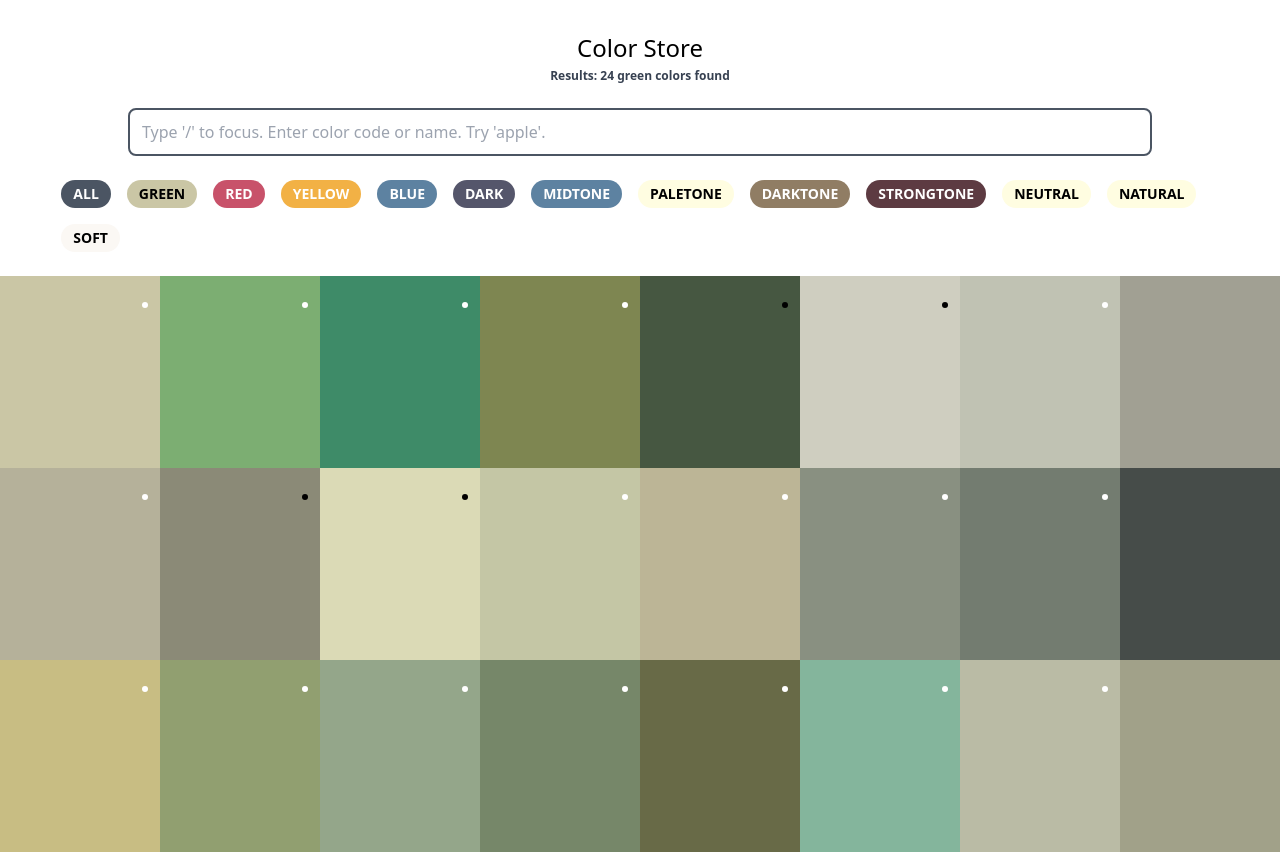
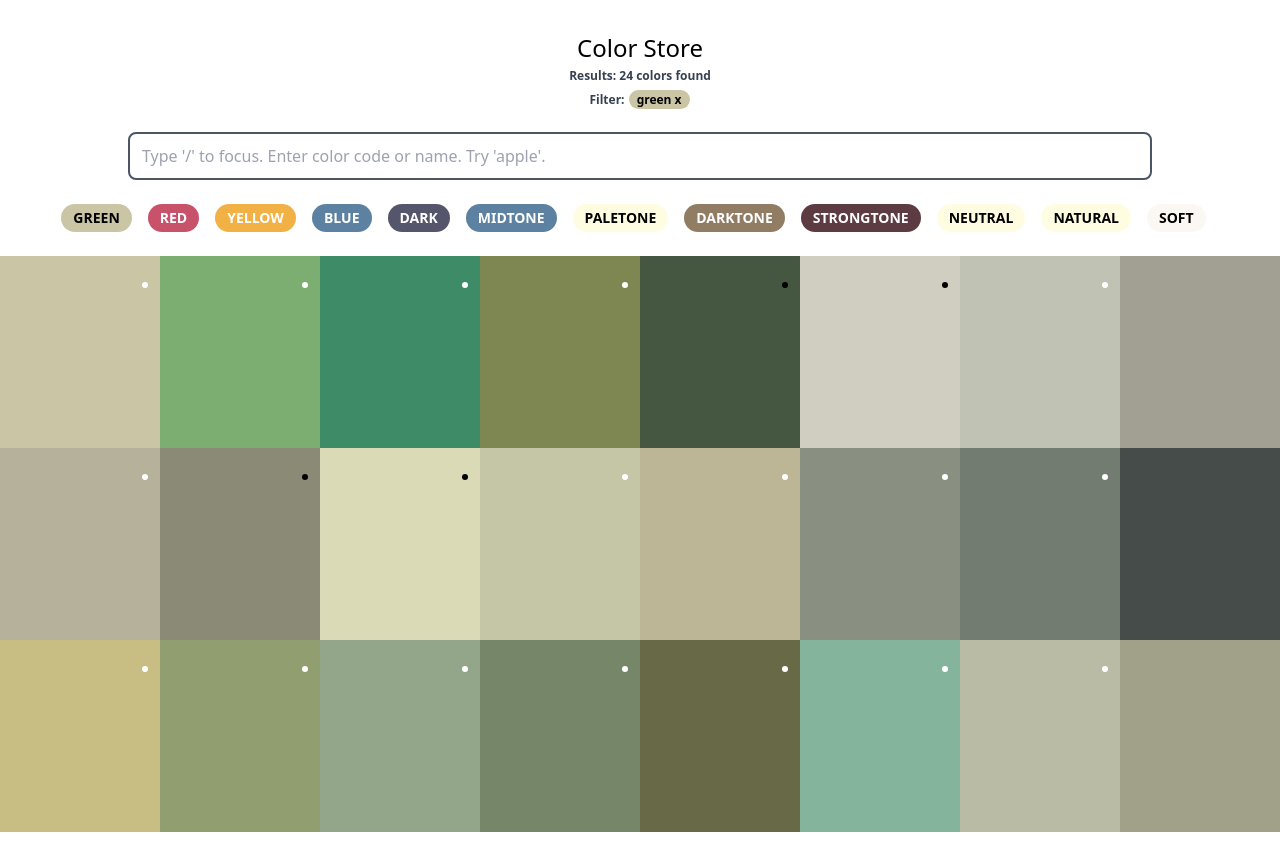
Before and after one commit to jess0407/color-store, a Vue app: page / in a window 1280 px wide. Both pictures are taken after a click on the button "GREEN". Shown: the top 852 px of the page. Built offline with nearby package versions, Linux system fonts and the light colour scheme.

Commit message:
better search flow

```diff
--- a/public/index.html
+++ b/public/index.html
@@ -9,7 +9,7 @@
       rel="stylesheet"
     />
     <link rel="icon" href="<%= BASE_URL %>favicon.ico" />
-    <title>codesandbox</title>
+    <title>Color Store</title>
   </head>
   <body>
     <noscript>
--- a/src/components/HelloWorld.vue
+++ b/src/components/HelloWorld.vue
@@ -1,21 +1,36 @@
 <template>
   <div>
     <h1 class="text-2xl text-center mt-8">Color Store</h1>
-    <div
-      class="meta text-gray-700 text-center text-xs font-semibold mb-6 mt-1"
-    >Results: {{filered.length}} {{filter}} colors found</div>
+    <div class="meta text-gray-700 text-center text-xs font-semibold h-16 mt-1">
+      <p class="mb-2">
+        Results: {{pluralize(filered.length)}}
+        found
+      </p>
+      <p v-if="searchText">
+        Search:
+        <span
+          @click="searchText=''"
+          class="px-2 py-1 mx-px rounded-full cursor-pointer bg-blue-800 text-white"
+        >{{searchText}} x</span>
+      </p>
+      <p v-if="filter">
+        Filter:
+        <span
+          @click="filter=null"
+          class="px-2 py-px mx-px rounded-full cursor-pointer"
+          :style="{background: getBgColor(filter), color: invertColor(getBgColor(filter), true)}"
+        >{{filter}} x</span>
+      </p>
+    </div>
     <input
       ref="search"
+      @input="filter = null"
       placeholder="Type '/' to focus. Enter color code or name. Try 'apple'. "
       class="px-3 border-2 border-gray-600 h-12 w-4/5 mx-auto block rounded-lg focus:outline-none focus:border-blue-800"
       type="text"
       v-model="searchText"
     >
     <nav class="filter flex flex-wrap my-4 w-11/12 mx-auto">
-      <button
-        @click="filter=null"
-        class="focus:outline-none focus:border-2 bg-gray-600 px-3 py-1 m-2 font-semibold text-sm rounded-full text-white uppercase"
-      >All</button>
       <button
         v-for="f in filters"
         @click="filter=f"
@@ -24,20 +39,8 @@
         :style="{background: getBgColor(f), color: invertColor(getBgColor(f), true)}"
       >{{f}}</button>
     </nav>
-
-    <!-- <transition-group
-      class="grid grid-cols-2 sm:grid-3 md:grid-cols-4 lg:grid-cols-8"
-      name="list"
-      appear
-      tag="div"
-    >    </transition-group>-->
     <div class="grid grid-cols-2 sm:grid-3 md:grid-cols-4 lg:grid-cols-8">
-      <Swatch
-        class="list-item"
-        v-for="color in filered"
-        :key="color[0]+Math.random()"
-        :color="color"
-      ></Swatch>
+      <Swatch class="list-item" v-for="color in filered" :key="color[0]" :color="color"></Swatch>
     </div>
   </div>
 </template>
@@ -68,11 +71,11 @@ export default {
   },
   mounted() {
     const input = this.$refs.search;
-    document.addEventListener("keyup", e => {
-      if (e.keyCode === 191) {
-        input.focus();
-      }
-    });
+    if (!input) return;
+    document.addEventListener("keyup", e => this.focus(e));
+  },
+  destroyed() {
+    document.removeEventListener("keyup", this.focus);
   },
   computed: {
     filered() {
@@ -116,6 +119,21 @@ export default {
     }
   },
   methods: {
+    pluralize(count) {
+      if (count === 0) {
+        return "no colors";
+      } else if (count === 1) {
+        return "1 color";
+      } else {
+        return count + " colors";
+      }
+    },
+    focus(e) {
+      if (e.keyCode === 191) {
+        const input = this.$refs.search;
+        input && input.focus();
+      }
+    },
     lower(s) {
       return s.toLowerCase();
     },
```
